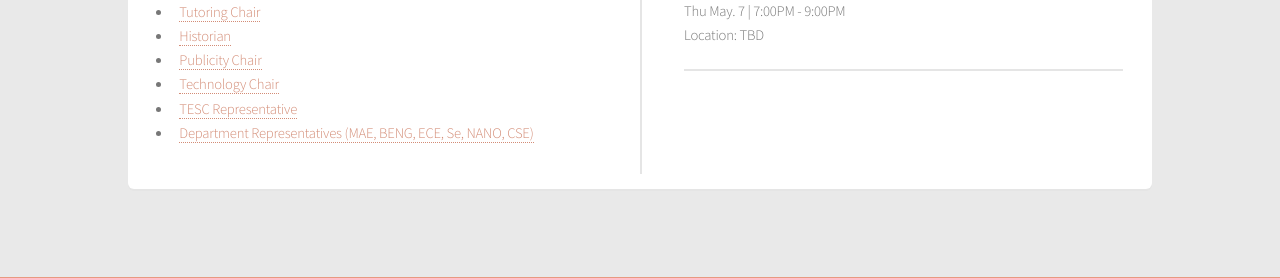
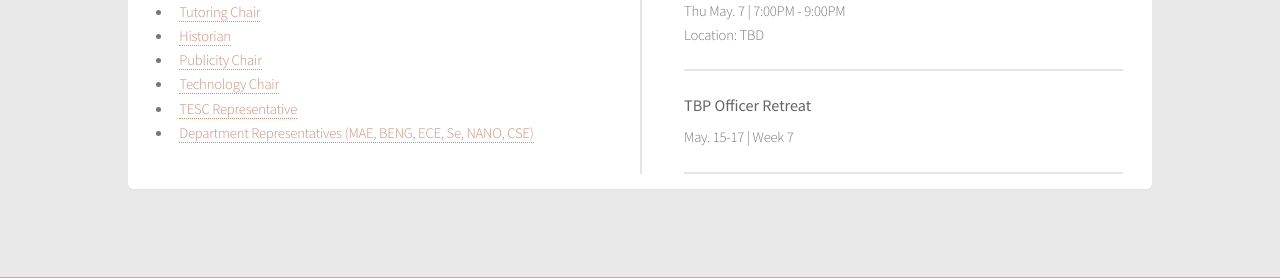
Before and after one commit to MadhuVK/tbp-website, a PHP site: page /elections in a window 1280 px wide. Shown: the part 1546-1824 px from the top of the page. Run offline with PHP 8.4, Linux system fonts and the light colour scheme.

Commit message:
Officer Retreat information

```diff
--- a/elections.php
+++ b/elections.php
@@ -182,6 +182,10 @@
         Thu May. 7 | 7:00PM - 9:00PM<br>
         Location: TBD
         <hr />
+        <h4><b>TBP Officer Retreat</b></h4>
+        <p>
+        May. 15-17 | Week 7<br>
+        <hr />
 				</section>
 			</div>
 		</section>
```
